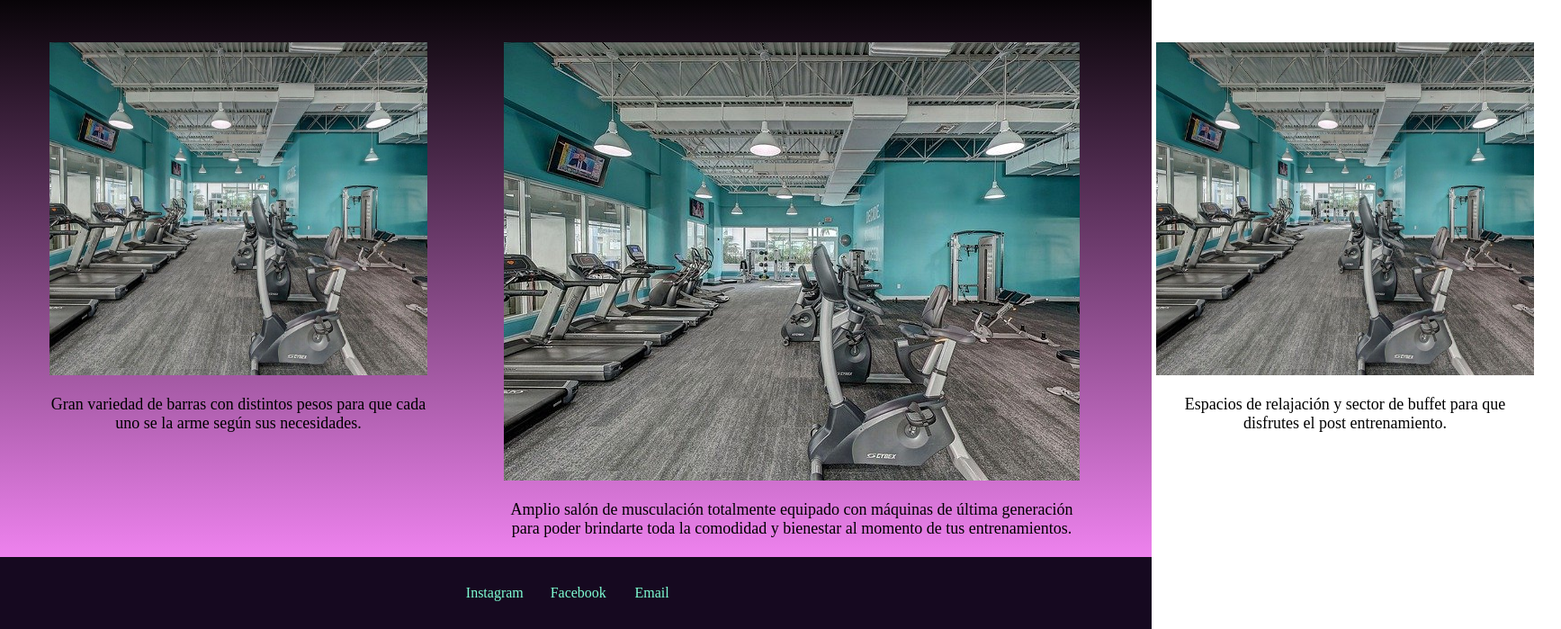
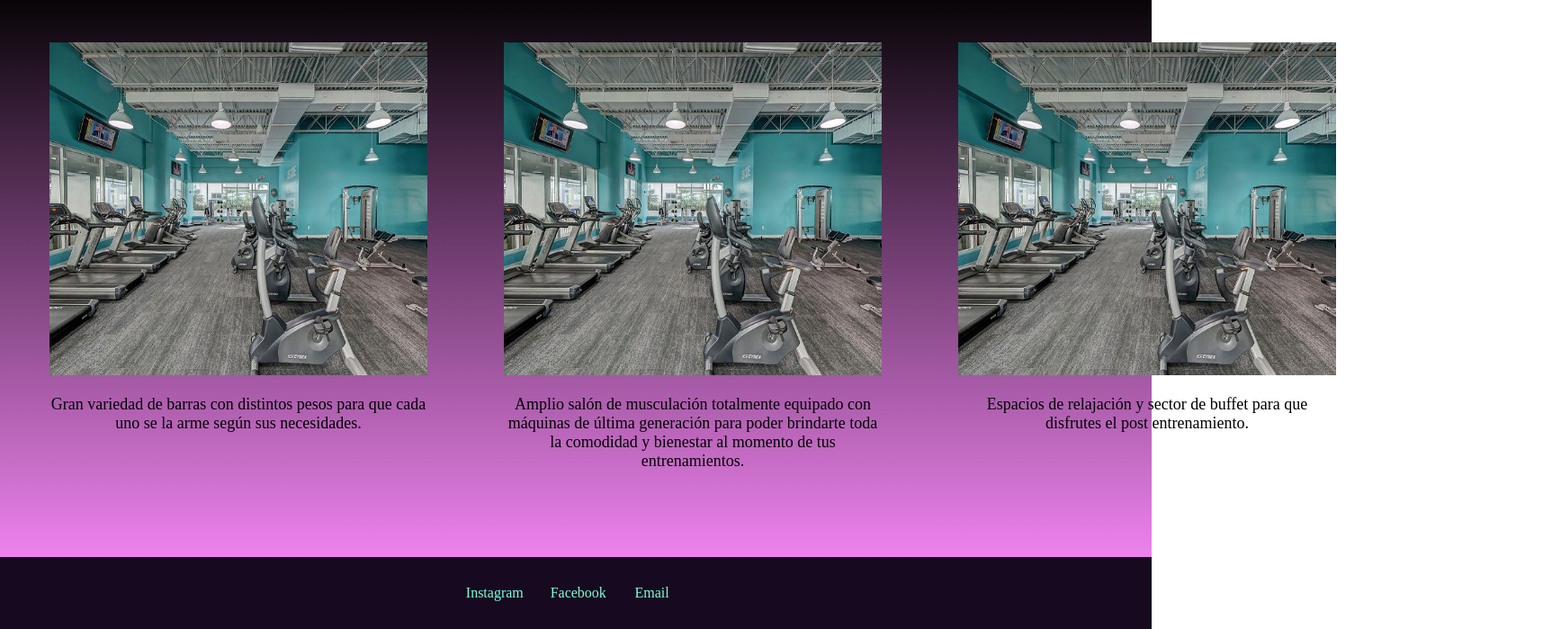
Before and after one commit to DanielaBelenFiorenza/ROCK_IT_GYM-Fiorenza, a website: page index.html in a window 1280 px wide. Shown: the part 101-800 px from the top of the page at 90% size, 1735 px wide, since content can reach past the window. Drawn offline with Linux system fonts and the light colour scheme.

```diff
--- a/scss/secciones/_index.scss
+++ b/scss/secciones/_index.scss
@@ -18,7 +18,10 @@
     font-size: 18px;
     text-align: center;
   }
-
+  .img2index {
+    height: 370px;
+    width: 420px;
+  }
 
   .parrafo-2-index {
     font-size: 18px;
```
Also changed, not shown: css/style.css, scss/secciones/_mediaquerys.scss (line endings or trailing spaces).
